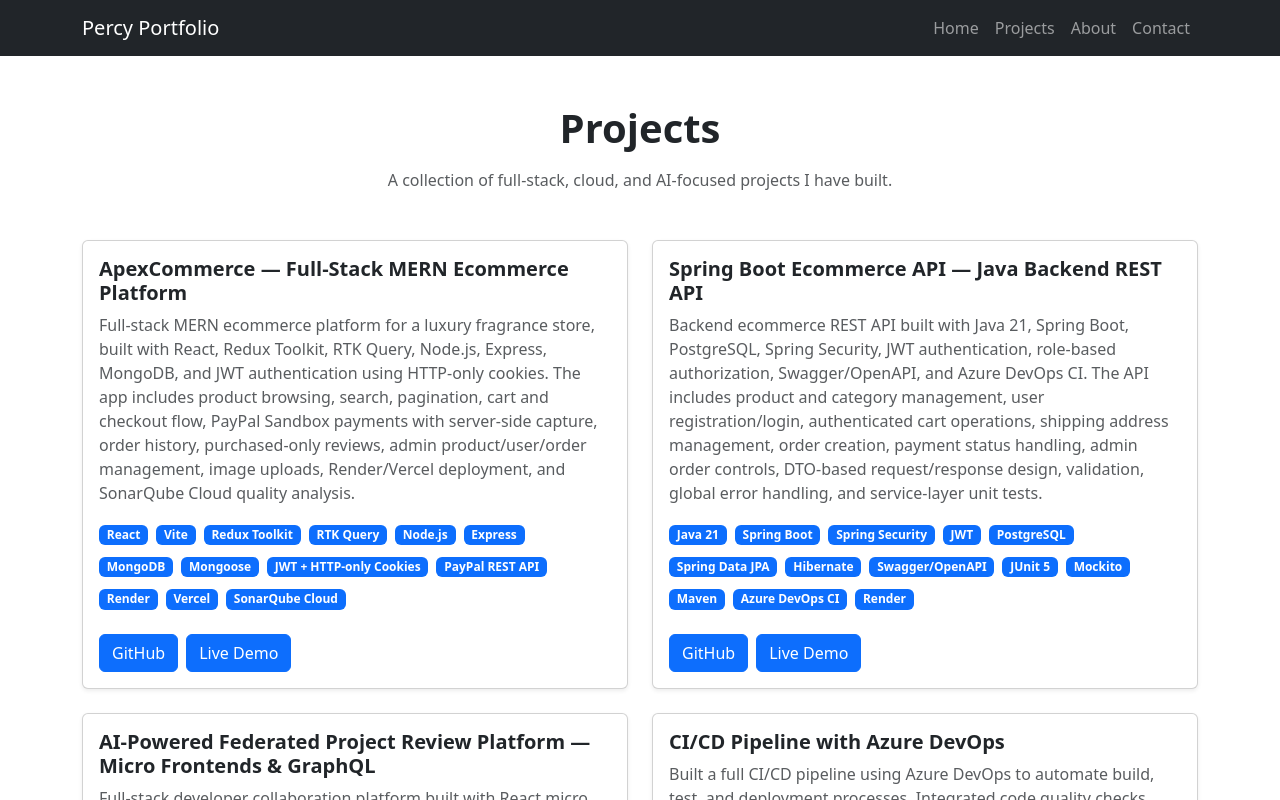
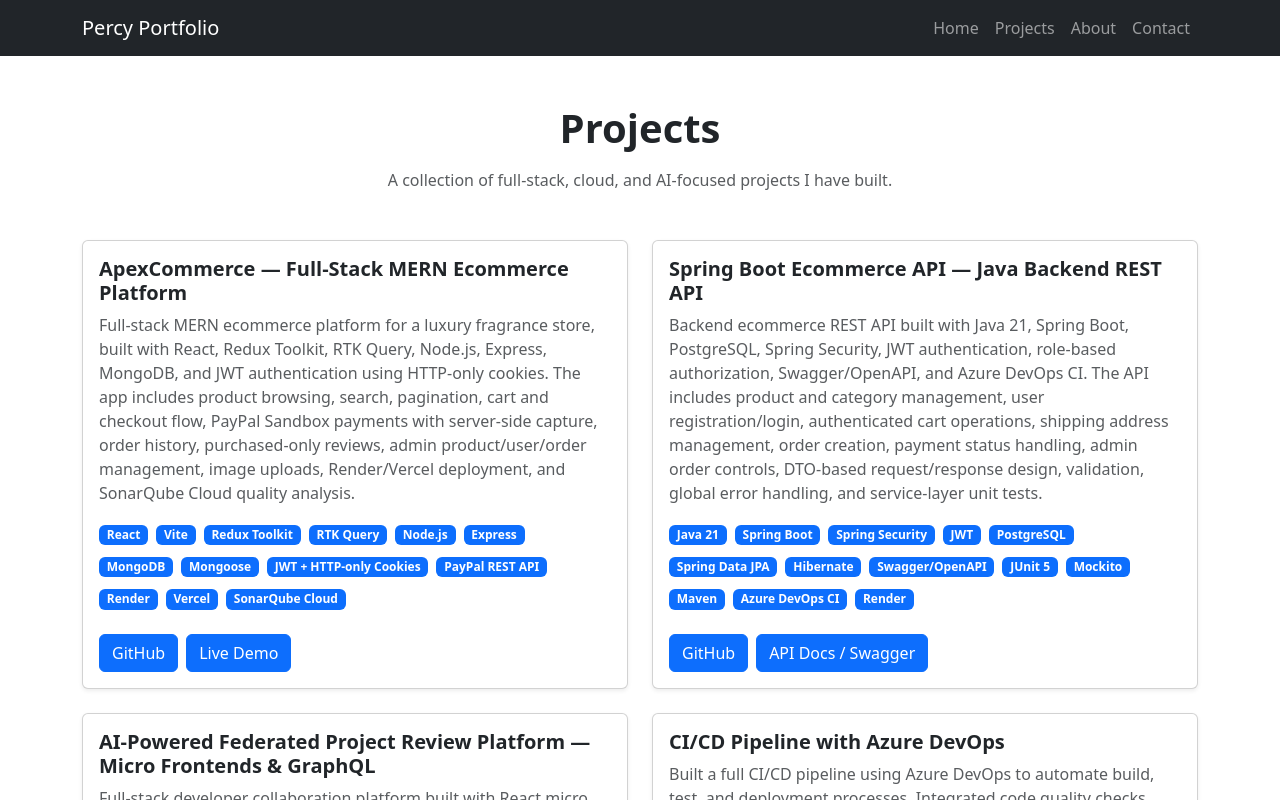
Before and after one commit to percyosag/portfolio, a React app: page /projects in a window 1280 px wide. Shown: the top 800 px of the page. Built offline with nearby package versions, Linux system fonts and the light colour scheme; the HTML template or start-up script is replaced by a standard one.

Commit message:
live demo button

```diff
--- a/src/pages/Projects.jsx
+++ b/src/pages/Projects.jsx
@@ -43,6 +43,7 @@
     ],
     github: "https://github.com/percyosag/springboot-ecommerce-api",
     demo: "https://springboot-ecommerce-api.onrender.com/swagger-ui/index.html",
+    demoLabel: "API Docs / Swagger",
   },
   {
     title:
@@ -123,7 +124,7 @@
                       target="_blank"
                       rel="noreferrer"
                     >
-                      Live Demo
+                      {project.demoLabel || "Live Demo"}
                     </Button>
                   )}
                 </div>
```
